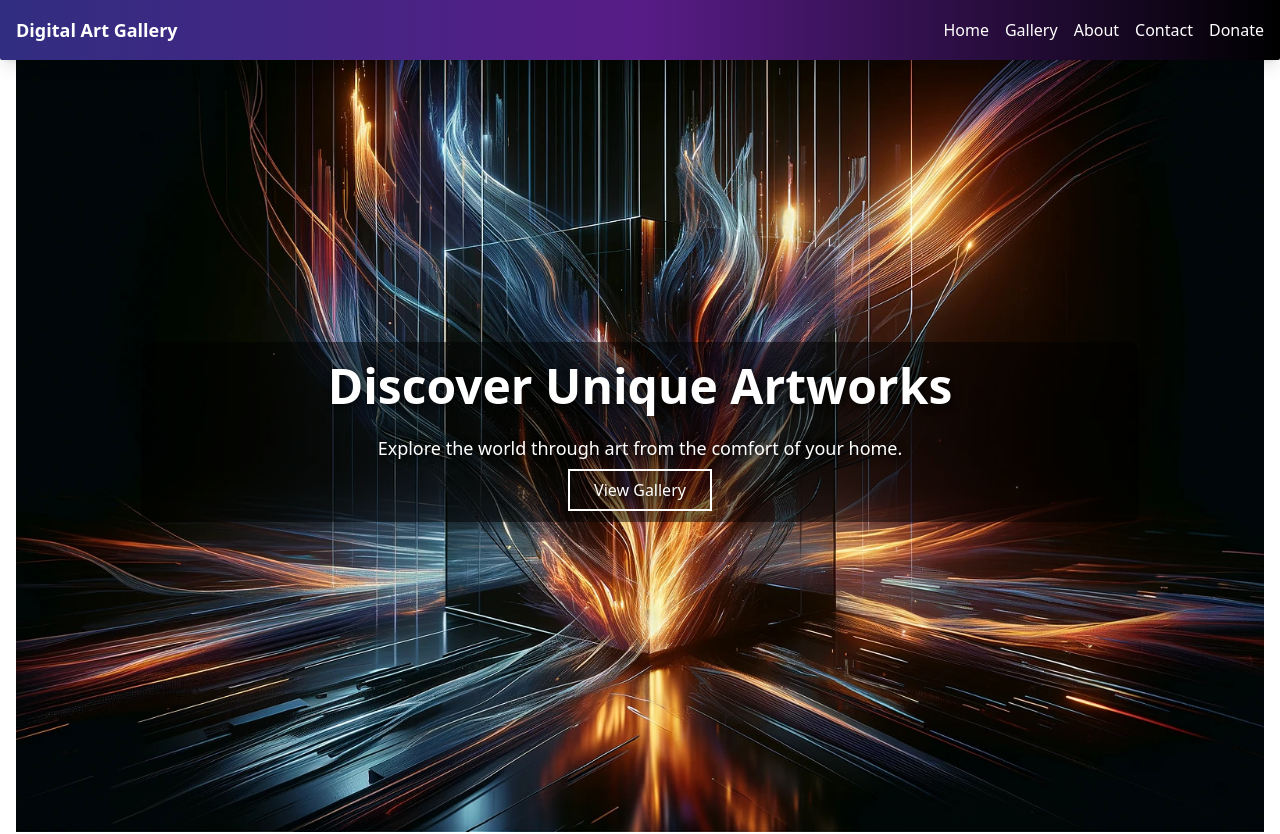
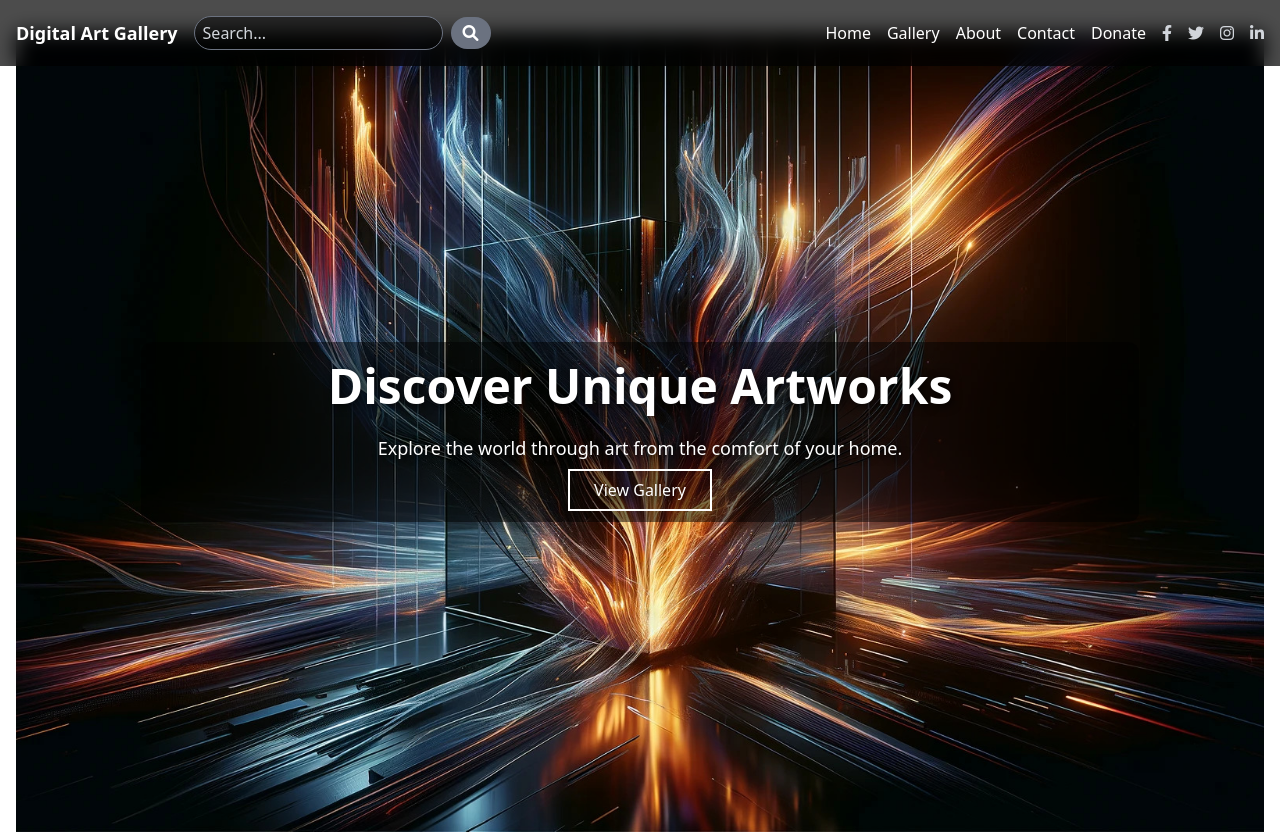
Before and after one commit to Yoshi-jrd/DigitalArtGallery, a React (Create React App) app: page / in a window 1280 px wide. Shown: the top 834 px of the page. Built offline with nearby package versions, Linux system fonts and the light colour scheme.

Commit message:
Navigation Bar finalized.

```diff
--- a/package.json
+++ b/package.json
@@ -10,6 +10,7 @@
     "react-dom": "^18.3.1",
     "react-router-dom": "^6.26.2",
     "react-scripts": "5.0.1",
+    "react-share": "^5.1.0",
     "react-spring": "^9.7.4",
     "react-use-gesture": "^9.1.3",
     "web-vitals": "^2.1.4"
--- a/public/index.html
+++ b/public/index.html
@@ -10,6 +10,8 @@
       content="Web site created using create-react-app"
     />
     <link rel="apple-touch-icon" href="%PUBLIC_URL%/logo192.png" />
+    <link rel="stylesheet" href="https://cdnjs.cloudflare.com/ajax/libs/font-awesome/6.0.0-beta3/css/all.min.css">
+
     <!--
       manifest.json provides metadata used when your web app is installed on a
       user's mobile device or desktop. See https://developers.google.com/web/fundamentals/web-app-manifest/
--- a/src/components/Navigation.js
+++ b/src/components/Navigation.js
@@ -2,26 +2,47 @@ import React, { useState } from 'react';
 import { Link } from 'react-router-dom';
 
 function Navigation() {
-  const [isOpen, setIsOpen] = useState(false);
+  const [searchTerm, setSearchTerm] = useState('');
 
-  const toggleMenu = () => {
-    setIsOpen(!isOpen);
+  const handleSearchChange = (event) => {
+    setSearchTerm(event.target.value);
+  };
+
+  const handleSearchSubmit = (event) => {
+    event.preventDefault();
+    console.log('Search for:', searchTerm);
   };
 
   return (
-    <nav className="bg-gradient-to-r from-indigo-900 via-purple-900 to-black text-white shadow-lg p-4 fixed w-full z-50 top-0 left-0 backdrop-filter backdrop-blur-lg bg-opacity-80 rounded-b-sm">
-      <div className="container mx-auto flex justify-between items-center">
-        <h1 className="text-lg font-bold">Digital Art Gallery</h1>
-        <button onClick={toggleMenu} className="text-white md:hidden">
-          {isOpen ? 'Close' : 'Menu'}
-        </button>
-        <ul className={`absolute md:relative top-full left-0 w-full md:w-auto md:flex flex-col md:flex-row space-y-4 md:space-y-0 md:space-x-4 bg-black bg-opacity-90 md:bg-transparent p-4 md:p-0 transition-all duration-300 ease-in-out ${isOpen ? 'block' : 'hidden'}`}>
-          <li><Link to="/" className="hover:text-gray-300 transition duration-300 ease-in-out block">Home</Link></li>
-          <li><Link to="/gallery" className="hover:text-gray-300 transition duration-300 ease-in-out block">Gallery</Link></li>
-          <li><Link to="/about" className="hover:text-gray-300 transition duration-300 ease-in-out block">About</Link></li>
-          <li><Link to="/contact" className="hover:text-gray-300 transition duration-300 ease-in-out block">Contact</Link></li>
-          <li><Link to="/donate" className="hover:text-gray-300 transition duration-300 ease-in-out block">Donate</Link></li>
-        </ul>
+    <nav className="bg-black bg-opacity-70 text-white fixed w-full z-10" style={{ backdropFilter: 'blur(10px)' }}>
+      <div className="container mx-auto px-4 py-4 flex justify-between items-center">
+        <div className="flex items-center">
+          <Link to="/" className="text-lg font-bold hover:text-gray-300 transition duration-300 mr-4">Digital Art Gallery</Link>
+          <form onSubmit={handleSearchSubmit} className="flex items-center">
+            <input
+              type="text"
+              placeholder="Search..."
+              value={searchTerm}
+              onChange={handleSearchChange}
+              className="px-2 py-1 rounded-full text-white placeholder-gray-300 bg-black bg-opacity-50 border border-gray-500 focus:outline-none focus:border-white transition duration-300"
+              style={{ minWidth: '200px' }}
+            />
+            <button type="submit" className="ml-2 text-white bg-gray-500 hover:bg-gray-400 rounded-full px-3 py-1">
+              <i className="fa fa-search"></i>
+            </button>
+          </form>
+        </div>
+        <div className="flex items-center space-x-4">
+          <Link to="/home" className="hover:text-gray-300 transition duration-300">Home</Link>
+          <Link to="/gallery" className="hover:text-gray-300 transition duration-300">Gallery</Link>
+          <Link to="/about" className="hover:text-gray-300 transition duration-300">About</Link>
+          <Link to="/contact" className="hover:text-gray-300 transition duration-300">Contact</Link>
+          <Link to="/donate" className="hover:text-gray-300 transition duration-300">Donate</Link>
+          <a href="https://facebook.com" target="_blank" rel="noopener noreferrer" className="text-gray-300 hover:text-blue-600"><i className="fab fa-facebook-f"></i></a>
+          <a href="https://twitter.com" target="_blank" rel="noopener noreferrer" className="text-gray-300 hover:text-blue-300"><i className="fab fa-twitter"></i></a>
+          <a href="https://instagram.com" target="_blank" rel="noopener noreferrer" className="text-gray-300 hover:text-pink-600"><i className="fab fa-instagram"></i></a>
+          <a href="https://linkedin.com" target="_blank" rel="noopener noreferrer" className="text-gray-300 hover:text-blue-700"><i className="fab fa-linkedin-in"></i></a>
+        </div>
       </div>
     </nav>
   );
```
Also changed, not shown: 1 other file (tests, documents, lock files or other folders).
